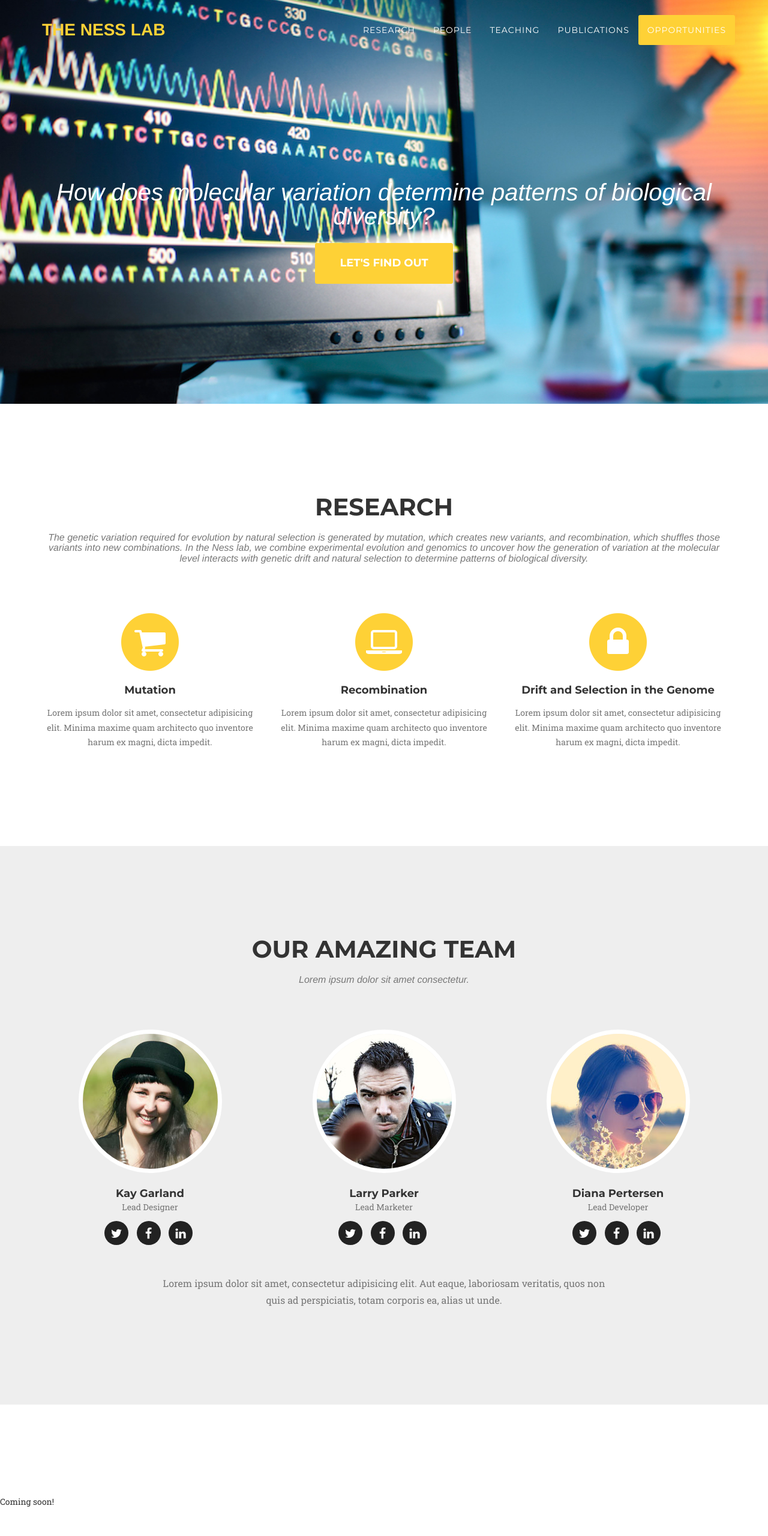
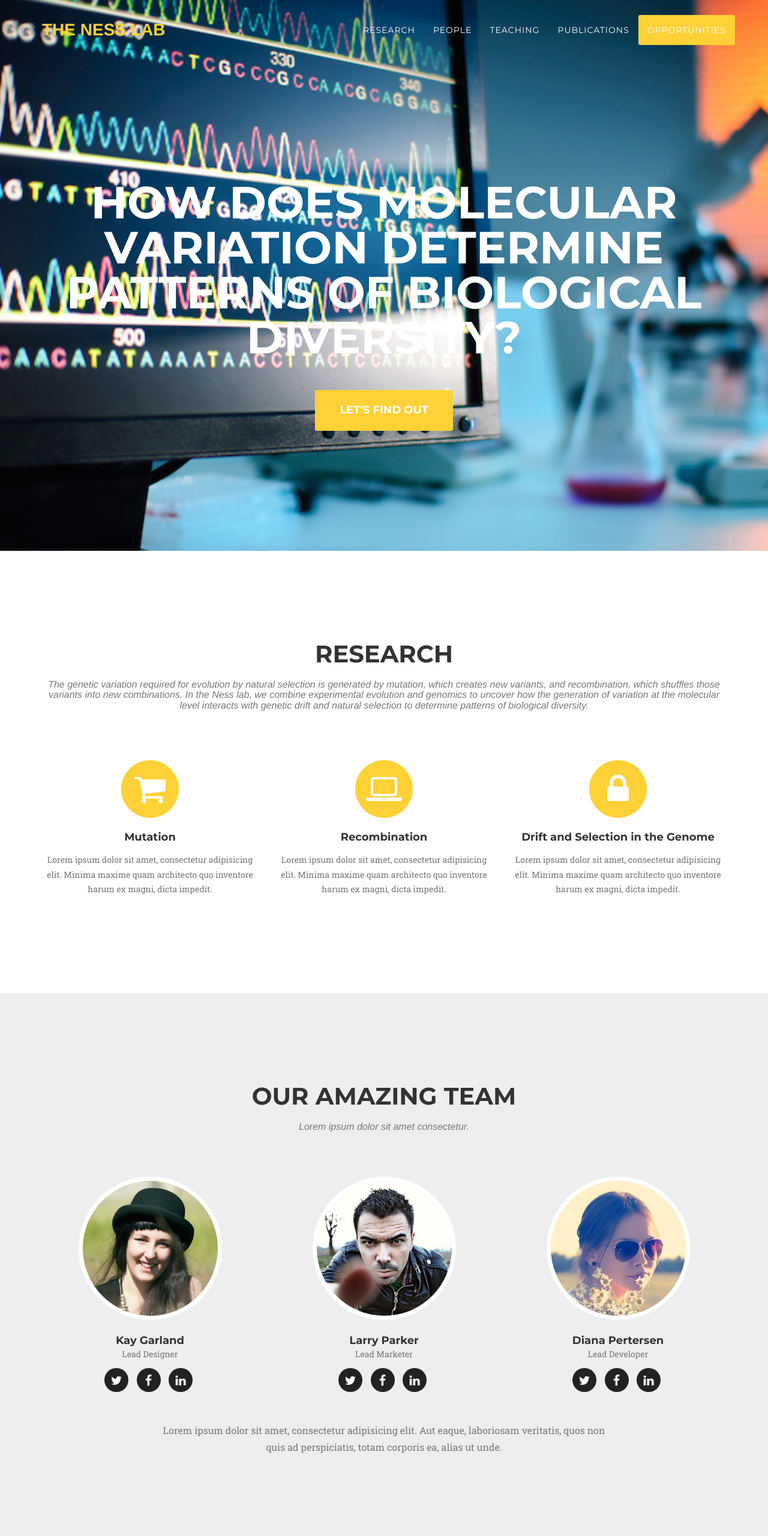
Before and after one commit to aays/nesslab, a website: page index.html in a window 1280 px wide. Shown: the top 2560 px of the page at 60% size. Drawn offline with nearby package versions, Linux system fonts and the light colour scheme; a web font is replaced by a local one.

Commit message:
updated front matter
also minor edits to teaching section

```diff
--- a/index.html
+++ b/index.html
@@ -78,7 +78,8 @@
     <header>
         <div class="container">
             <div class="intro-text">
-                <div class="intro-lead-in">How does molecular variation determine patterns of biological diversity?</div>
+                <!-- <div class="intro-lead-in">How does molecular variation determine patterns of biological diversity?</div> -->
+                <div class="intro-heading">How does molecular variation determine patterns of biological diversity?</div>
                 <a href="#services" class="page-scroll btn btn-xl">Let's find out</a>
             </div>
         </div>
@@ -192,7 +193,7 @@
 
     <!-- Teaching Section -->
     <section id="teaching">
-        <p>Coming soon!</p>
+        <center><p>Coming soon!</p></center>
     </section>
 
     <!-- Team Section -->
```
